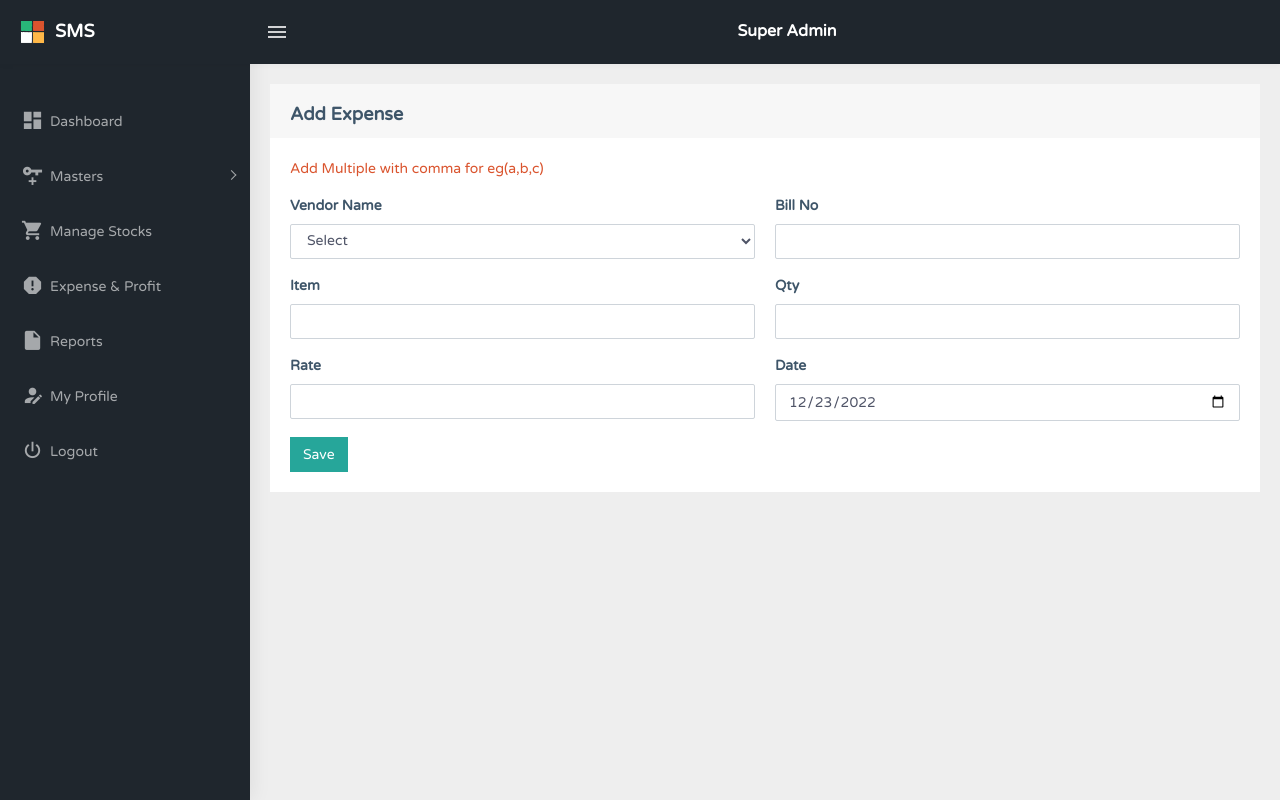
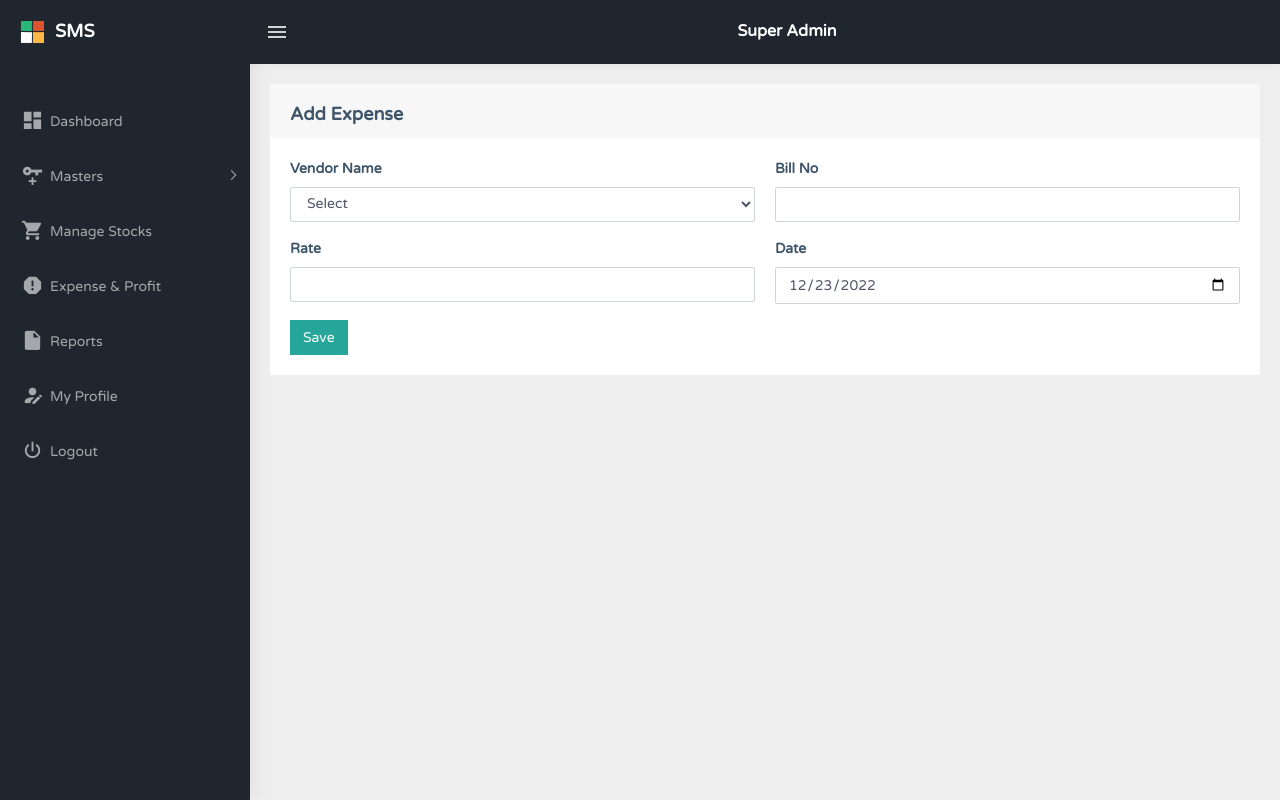
Before and after one commit to mmkojar/SMS, a CodeIgniter app: page /database/expense/form in a window 1280 px wide. Run offline with CodeIgniter, Linux system fonts and the light colour scheme; the visitor is signed in with stand-in values (Sample User, id 1); data comes from the database, SQL or seed files in the repository; some libraries are stand-ins or nearby versions; some web fonts are replaced.

Commit message:
changes expense

```diff
--- a/application/controllers/Expense.php
+++ b/application/controllers/Expense.php
@@ -32,34 +32,34 @@ class Expense extends CI_Controller {
 
     public function form($id = FALSE) {
 
-		$this->form_validation->set_rules('item[]','Item','trim|required');
+
+		$this->form_validation->set_rules('vendor_id','Vendor','trim|required');
 
 		if ($this->form_validation->run() === TRUE)
 		{
+			$additional_data = [
+				'vendor_id' => trim($this->input->post('vendor_id')),
+				'bill_no' => trim($this->input->post('bill_no')),
+				// 'item' => $this->input->post('item'),
+				// 'qty' => $this->input->post('qty'),
+				'rate' => $this->input->post('rate'),
+				'total_amount' => $_POST['rate'],
+				'gst' => $_POST['gst_perc'],
+				'final_total' => ($_POST['gst_perc']/100*$_POST['rate'])+$_POST['rate'],
+				'date' => $this->input->post('date'),
+			];
 
 			if($id) {
-				$total = $_POST['qty'][0]*$_POST['rate'][0];
-				$gst = $this->input->post('gst_perc')[0];
-				$additional_data = [
-					'vendor_id' => trim($this->input->post('vendor_id')[0]),
-					'bill_no' => trim($this->input->post('bill_no')[0]),
-					'item' => $this->input->post('item')[0],
-					'qty' => $this->input->post('qty')[0],
-					'rate' => $this->input->post('rate')[0],
-					'total_amount' => $total,
-					'gst' => $gst,
-					'final_total' => ($gst/100*$total)+$total,
-					'date' => $this->input->post('date')[0],
-				];
+
 				$additional_data['updated_at'] = date('Y-m-d h:i:s');
+				$this->Crud_model->update('expenses',$id,$additional_data);
+				$this->session->set_flashdata('success', 'Record Updated Successfully');
 
-				$this->Crud_model->update('expenses',$id,$additional_data);
-
-				$this->session->set_flashdata('success', 'Record Updated Successfully');
-				redirect("Expense", 'refresh');
 			}
 			else {
-				$_POST['item'] = (explode(',',$_POST['item'][0]));
+				$additional_data['created_at'] = date('Y-m-d h:i:s');
+				$this->Crud_model->insert('expenses',$additional_data);
+				/* $_POST['item'] = (explode(',',$_POST['item'][0]));
 				$_POST['qty'] = (explode(',',$_POST['qty'][0]));
 				$_POST['rate'] = (explode(',',$_POST['rate'][0]));
 
@@ -78,11 +78,11 @@ class Expense extends CI_Controller {
 						'created_at' => date('Y-m-d h:i:s')
 					];
 					$this->Crud_model->insert('expenses',$insert_data);
-                }
+                } */
 
 				$this->session->set_flashdata('success', 'Record Added Successfully');
-				redirect("Expense", 'refresh');
 			}
+			redirect("Expense", 'refresh');
 		}
 		else
 		{
--- a/application/controllers/Stock/Selling.php
+++ b/application/controllers/Stock/Selling.php
@@ -91,7 +91,7 @@ class Selling extends CI_Controller {
 
     public function edit($id) {
 
-		$this->form_validation->set_rules('rate','Selling Rate','required');
+		$this->form_validation->set_rules('vendor_id','Vendor Id','required');
 
 		if ($this->form_validation->run() === TRUE)
 		{
--- a/application/views/pages/Expense/form.php
+++ b/application/views/pages/Expense/form.php
@@ -7,12 +7,12 @@
         </div>
         <div class="card-body">
             <?php echo form_open(uri_string()); ?>
-                <p class="text-danger">Add Multiple with comma for eg(a,b,c)</p>
+                <!-- <p class="text-danger">Add Multiple with comma for eg(a,b,c)</p> -->
                 <div class="row">
                     <div class="col-md-6">
                         <div class="form-group">
                             <label for="vendor_id">Vendor Name</label>
-                            <select name="vendor_id[]" id="vendor_id" class="form-control">
+                            <select name="vendor_id" id="vendor_id" class="form-control">
                                 <option value="">Select</option>
                                 <?php foreach($vendors as $row): ?>
                                     <?php $vid = isset($expense['vendor_id']) ? $expense['vendor_id'] : '' ?>
@@ -26,44 +26,44 @@
                     <div class="col-md-6">
                         <div class="form-group">
                             <label for="bill_no">Bill No</label>
-                            <input type="text" name="bill_no[]" id="bill_no" class="form-control"
+                            <input type="text" name="bill_no" id="bill_no" class="form-control"
                             value="<?php echo isset($expense['bill_no']) ? $expense['bill_no'] : '' ?>">
                             <p class="text-danger"><?php echo form_error('bill_no'); ?></p>
                         </div>
                     </div>
-                    <div class="col-md-6">
+                    <!-- <div class="col-md-6">
                         <div class="form-group">
                             <label for="item">Item</label>
                             <input type="text" name="item[]" id="item" class="form-control"
-                            value="<?php echo isset($expense['item']) ? $expense['item'] : '' ?>">
-                            <p class="text-danger"><?php echo form_error('item'); ?></p>
+                            value="<s?php echo isset($expense['item']) ? $expense['item'] : '' ?>">
+                            <p class="text-danger"><s?php echo form_error('item'); ?></p>
                         </div>
                     </div>
                     <div class="col-md-6">
                         <div class="form-group">
                             <label for="qty">Qty</label>
                             <input type="text" name="qty[]" id="qty" class="form-control"
-                            value="<?php echo isset($expense['qty']) ? $expense['qty'] : '' ?>">
-                            <p class="text-danger"><?php echo form_error('qty'); ?></p>
+                            value="<s?php echo isset($expense['qty']) ? $expense['qty'] : '' ?>">
+                            <p class="text-danger"><s?php echo form_error('qty'); ?></p>
                         </div>
-                    </div>
+                    </div> -->
                     <div class="col-md-6">
                         <div class="form-group">
                             <label for="rate">Rate</label>
-                            <input type="text" name="rate[]" id="rate" class="form-control"
+                            <input type="text" name="rate" id="rate" class="form-control"
                             value="<?php echo isset($expense['rate']) ? $expense['rate'] : '' ?>">
                         </div>
                     </div>
                     <div class="col-md-6">
                         <div class="form-group">
                             <label for="date">Date</label>
-                            <input type="date" name="date[]" id="date" class="form-control"
+                            <input type="date" name="date" id="date" class="form-control"
                             value="<?php echo isset($expense['date']) ? $expense['date'] : date('Y-m-d') ?>">
                         </div>
                     </div>
                 </div>
                 <?php echo form_hidden($csrf); ?>
-                <input type="hidden" id="gst_perc" name="gst_perc[]" value="<?php echo isset($expense['gst']) ? $expense['gst'] : '' ?>">
+                <input type="hidden" id="gst_perc" name="gst_perc" value="<?php echo isset($expense['gst']) ? $expense['gst'] : '' ?>">
                 <button type="submit" name="submit" class="btn btn-success">Save</button>
                 <input type="hidden" name="hidden_item" value="<?php echo isset($expense['item']) ? $expense['item'] : '' ?>">
              <?php echo form_close();?>
@@ -80,7 +80,7 @@
         $("#vendor_id").on('change', ()=> {
 
             var vid = $("#vendor_id").val();
-
+            if(vid) {
                 $.ajax({
                     url:"<?php echo base_url('Vendors/gstapi') ?>",
                     method:"POST",
@@ -92,6 +92,11 @@
                         $("#gst_perc").val(res.gst_per);
                     }
                 })
+            }
+            else {
+                $("#gst_perc").val(0);
+            }
+
         })
     });
 
--- a/application/views/pages/Stock/index.php
+++ b/application/views/pages/Stock/index.php
@@ -96,7 +96,7 @@
                                     <td><?php echo $row->rate ?></td>
                                     <td><?php echo $row->total_amount ?></td>
                                     <td><?php echo $row->gst ?></td>
-                                    <td><?php echo $row->final_total ?></td>
+                                    <td><?php echo number_format($row->final_total,2) ?></td>
                                     <td><?php echo $row->date ?></td>
                                     <td><a class="btn btn-success btn-sm text-white" href="<?php echo base_url('selling/edit/'.$row->id) ?>"><i class="mdi mdi-pencil"></i>Edit</a>&nbsp;
                                     <a class="btn btn-danger btn-sm text-white" href="<?php echo base_url('selling/delete/'.$row->id.'/'.$row->item_id.'/'.$row->sub_item_id.'/'.$row->qty) ?>"><i class="mdi mdi-delete"></i>Delete</a></td>
--- a/application/views/pages/Stock/selling/add.php
+++ b/application/views/pages/Stock/selling/add.php
@@ -208,6 +208,7 @@
 			var vid = $(this).val();
 			var countitems = $(this).data('sub_item');
 
+			if(vid) {
                 $.ajax({
                     url:"<?php echo base_url('Vendors/gstapi') ?>",
                     method:"POST",
@@ -218,6 +219,10 @@
                         $("#gst_perc_"+countitems).val(res.gst_per);
                     }
                 })
+            }
+            else {
+                $("#gst_perc_"+countitems).val(0);
+            }
 		})
 
         $(document).on('change', '.item_id', function(){
--- a/application/views/pages/Stock/selling/edit.php
+++ b/application/views/pages/Stock/selling/edit.php
@@ -125,6 +125,7 @@
         $("#vendor_id").on('change', ()=> {
 
             var vid = $("#vendor_id").val();
+            if(vid) {
                 $.ajax({
                     url:"<?php echo base_url('Vendors/gstapi') ?>",
                     method:"POST",
@@ -135,6 +136,10 @@
                         $("#gst_perc").val(res.gst_per);
                     }
                 })
+            }
+            else {
+                $("#gst_perc").val(0);
+            }
         })
 
     })
```
Also changed, not shown: application/views/pages/Expense/index.php (+6 -6 lines). Lines whose indentation alone changed are shown as unchanged.
